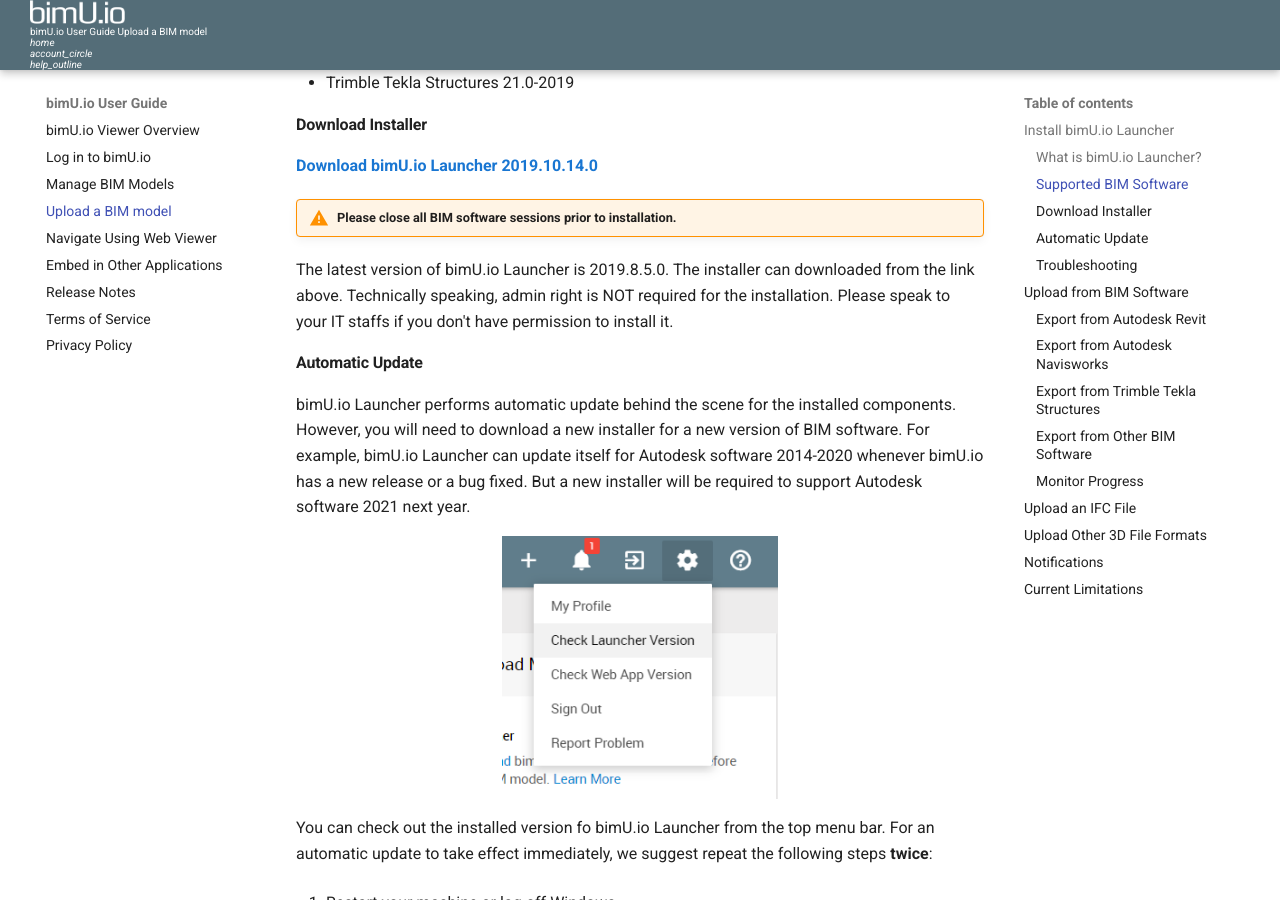
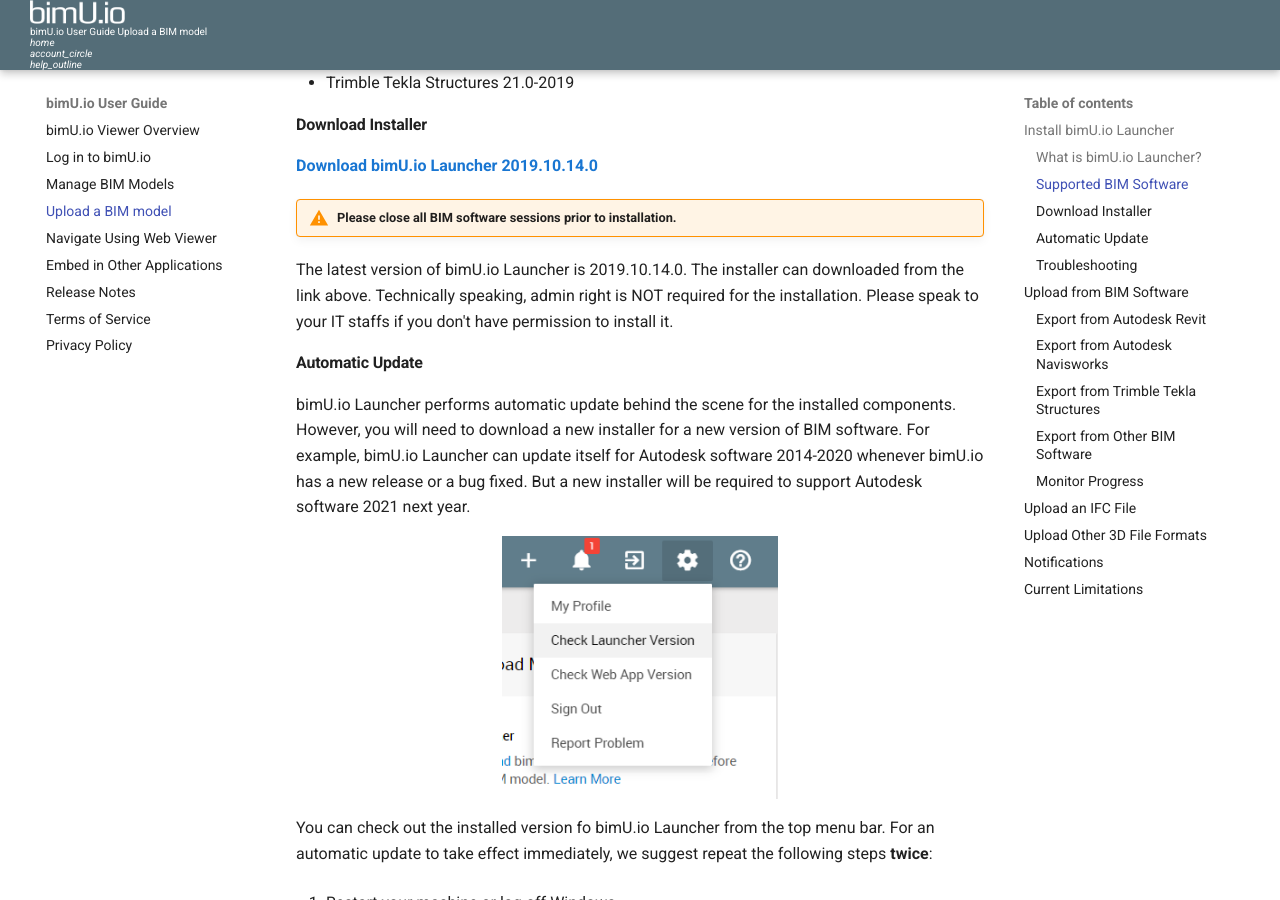
Before and after one commit to Transformosa/bimU.io.Docs, an MkDocs documentation site: the page built from docs/upload-a-bim-model.md, in a window 1280 px wide and 900 px high, scrolled down 795 px. Built offline with MkDocs 1.6.1 and Material for MkDocs 9.7.7, drawn with Linux system fonts in a browser that asks for light colours; comment, search, counter and statistics services are not loaded.

Commit message:
revised launcher version number

```diff
--- a/docs/upload-a-bim-model.md
+++ b/docs/upload-a-bim-model.md
@@ -25,7 +25,7 @@
 
 !!! warning "Please close all BIM software sessions prior to installation."
 
-The latest version of bimU.io Launcher is 2019.8.5.0. The installer can downloaded from the link above. Technically speaking, admin right is NOT required for the installation. Please speak to your IT staffs if you don't have permission to install it.
+The latest version of bimU.io Launcher is 2019.10.14.0. The installer can downloaded from the link above. Technically speaking, admin right is NOT required for the installation. Please speak to your IT staffs if you don't have permission to install it.
 
 #### Automatic Update
 
```
